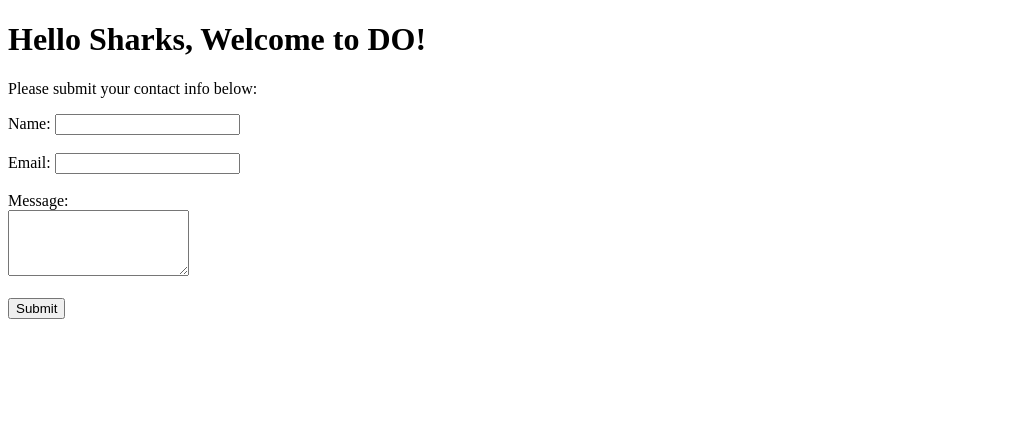
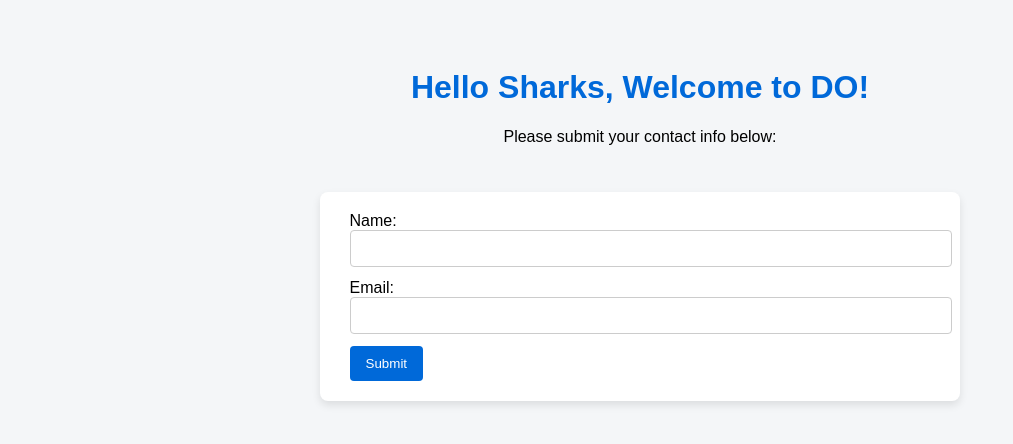
Before and after one commit to Ajaykumar250/nginx, a plain HTML site: page index.html in a window 1280 px wide. Shown: the whole page, without its empty margins (0-1013 px from the left). Drawn offline with Linux system fonts and the light colour scheme.

Commit message:
index.html

```diff
--- a/index.html
+++ b/index.html
@@ -3,22 +3,93 @@
 <head>
   <meta charset="UTF-8">
   <title>Welcome to DO</title>
+  <style>
+    body {
+      font-family: Arial, sans-serif;
+      background-color: #f4f6f8;
+      padding: 40px;
+      text-align: center;
+    }
+
+    h1 {
+      color: #0069d9;
+    }
+
+    form {
+      margin-top: 30px;
+      display: inline-block;
+      text-align: left;
+      background-color: #fff;
+      padding: 20px 30px;
+      border-radius: 8px;
+      box-shadow: 0 4px 8px rgba(0,0,0,0.1);
+    }
+
+    input {
+      width: 100%;
+      margin-bottom: 12px;
+      padding: 10px;
+      border: 1px solid #ccc;
+      border-radius: 4px;
+    }
+
+    button {
+      background-color: #0069d9;
+      color: white;
+      border: none;
+      padding: 10px 16px;
+      border-radius: 4px;
+      cursor: pointer;
+    }
+
+    button:hover {
+      background-color: #0056b3;
+    }
+
+    #thank-you {
+      display: none;
+      margin-top: 20px;
+      font-size: 18px;
+      color: green;
+    }
+  </style>
 </head>
 <body>
   <h1>Hello Sharks, Welcome to DO!</h1>
   <p>Please submit your contact info below:</p>
 
-  <form action="/submit-contact" method="POST">
-    <label for="name">Name:</label>
-    <input type="text" name="name" required><br><br>
+  <form id="contactForm">
+    <label>Name:</label>
+    <input type="text" id="name" name="name" required>
 
-    <label for="email">Email:</label>
-    <input type="email" name="email" required><br><br>
-
-    <label for="message">Message:</label><br>
-    <textarea name="message" rows="4" required></textarea><br><br>
+    <label>Email:</label>
+    <input type="email" id="email" name="email" required>
 
     <button type="submit">Submit</button>
   </form>
+
+  <div id="thank-you"></div>
+
+  <script>
+    const form = document.getElementById('contactForm');
+    const thankYouDiv = document.getElementById('thank-you');
+
+    form.addEventListener('submit', async function (e) {
+      e.preventDefault();
+
+      const name = document.getElementById('name').value;
+      const email = document.getElementById('email').value;
+
+      const response = await fetch('/submit-contact', {
+        method: 'POST',
+        body: new URLSearchParams({ name, email })
+      });
+
+      const message = await response.text();
+      thankYouDiv.innerHTML = message;
+      thankYouDiv.style.display = 'block';
+      form.style.display = 'none';
+    });
+  </script>
 </body>
 </html>
```
